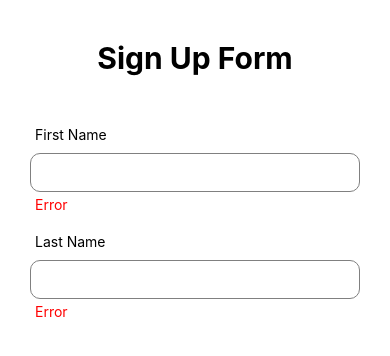
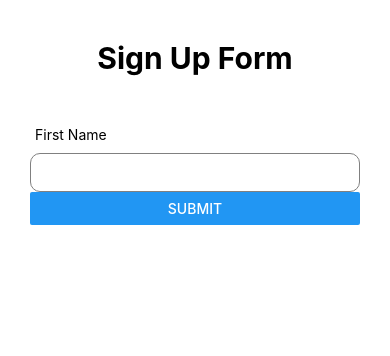
Before and after one commit to ushanwk/ReactNative-IJSE-Learning-Room, a React Native app: screen / in a window 390 px wide. Shown: the top 356 px of the page. Built offline with nearby package versions, Linux system fonts and the light colour scheme.

Commit message:
2nd commmit

```diff
--- a/src/components/InputField.tsx
+++ b/src/components/InputField.tsx
@@ -1,21 +1,27 @@
 import {Text, TextInput, View} from "react-native";
+import {useState} from "react";
 
 
 interface InputFieldProps {
     label: string;
-    onChange : {};
     error?: string;
+    value: string;
+    getText: (value: string) => void
 }
 
-export const InputField = ({label, onChange, error}: InputFieldProps) => {
+export const InputField = ({label, error, value, getText}: InputFieldProps) => {
+
     return (
         <View style={{marginTop: 20}}>
             <Text style={{marginBottom: 10, marginLeft: 5, color: 'black'}}>{label}</Text>
 
             <TextInput
                 style={{borderColor: 'gray', borderWidth: 1, borderRadius: 10, padding: 10}}
-                value=""
-                onChange={()=>onChange}
+                value={value}
+                onChange={
+                    (text)=>getText(text.nativeEvent.text)
+                }
+
             />
 
             {
--- a/src/components/SignUpForm.tsx
+++ b/src/components/SignUpForm.tsx
@@ -1,11 +1,11 @@
 import React, {useState} from "react";
-import {Text, TextInput, View} from "react-native";
+import {Button, Text, TextInput, View} from "react-native";
 import {InputField} from "./InputField.tsx";
 
 
 export const SignUpForm = () => {
 
-    const [name, setName] = useState("");
+    const [Fname, setFname] = useState('');
 
     return (
         <View style={{margin: 30}}>
@@ -13,14 +13,18 @@ export const SignUpForm = () => {
 
             <InputField
                 label="First Name"
-                onChange={()=>{}}
-                error="Error"
+                value={Fname}
+                getText={(value)=>{
+                    setFname(value)
+                }}
+
             />
 
-            <InputField
-                label="Last Name"
-                onChange={()=>{}}
-                error="Error"
+            <Button
+                title="Submit"
+                onPress={()=>{
+                    console.log(Fname)
+                }}
             />
         </View>
     );
```
Also changed, not shown: App.tsx (+0 -10 lines).
